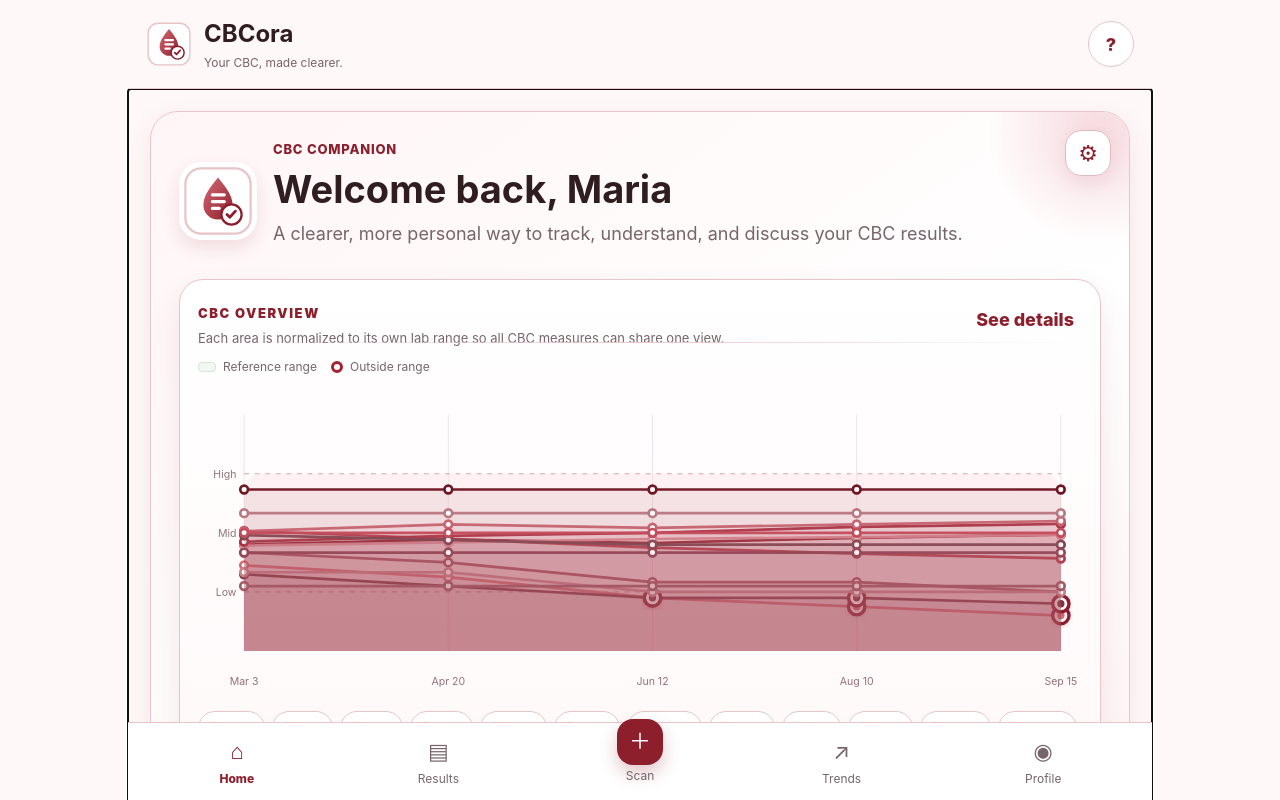
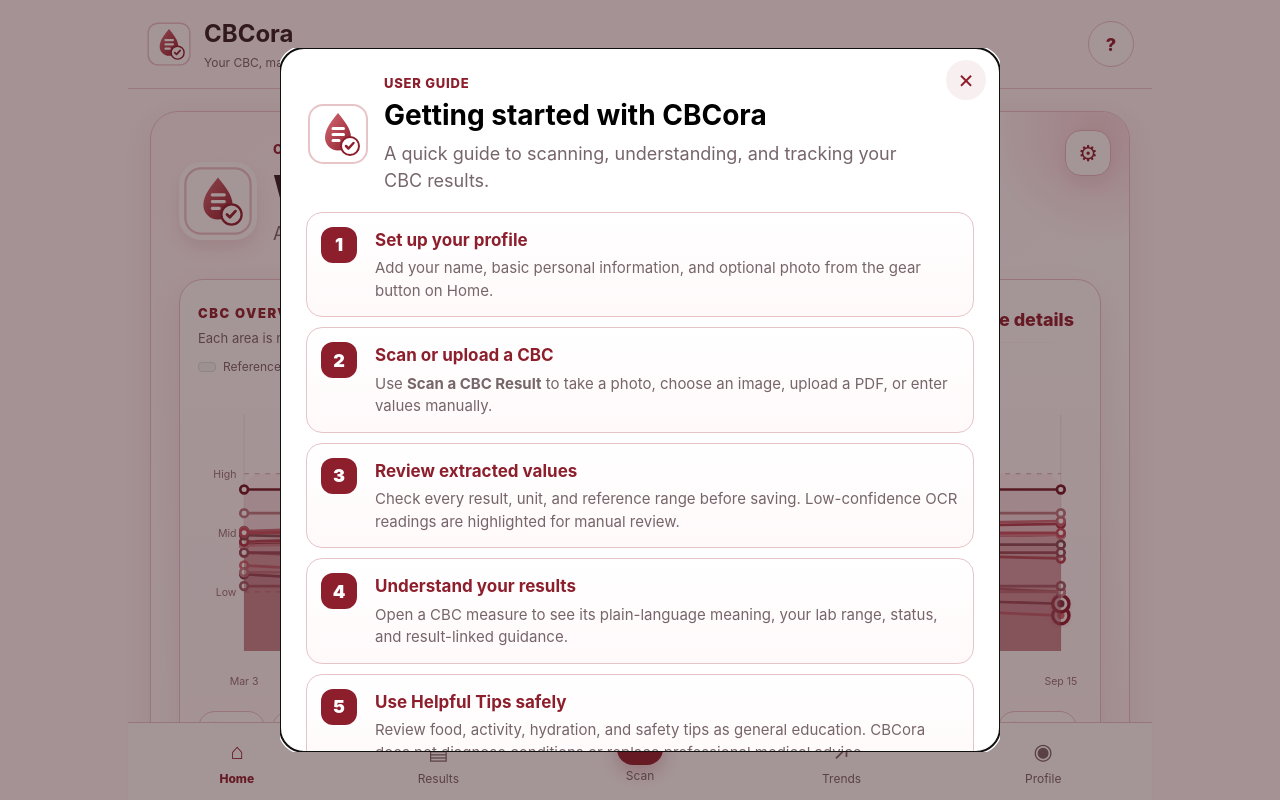
Before and after one commit to gigicampo/CBCora, a website: page public/index.html in a window 1280 px wide. Shown: the top 800 px of the page. Drawn offline with Linux system fonts and the light colour scheme.

Commit message:
Add files via upload

```diff
--- a/public/app.js
+++ b/public/app.js
@@ -57,15 +57,35 @@ const state = {
     localOnly:true
   },
   splashShown:false,
+  guideAutoChecked:false,
 };
 
 const app = document.getElementById('app');
 const infoDialog = document.getElementById('infoDialog');
+const guideDialog = document.getElementById('guideDialog');
 const topbar = document.querySelector('.topbar');
 const bottomNav = document.querySelector('.bottom-nav');
 
 document.getElementById('helpBtn').addEventListener('click',()=>infoDialog.showModal());
 document.querySelectorAll('.dialog-close,.dialog-close-action').forEach(b=>b.addEventListener('click',()=>infoDialog.close()));
+
+function guideStorageKey(){
+  const installed=(window.matchMedia && window.matchMedia('(display-mode: standalone)').matches) || window.navigator.standalone===true;
+  return installed?'cbcora_user_guide_seen_installed_v1':'cbcora_user_guide_seen_browser_v1';
+}
+function markGuideSeen(){try{localStorage.setItem(guideStorageKey(),'1')}catch(e){}}
+function hasSeenGuide(){try{return localStorage.getItem(guideStorageKey())==='1'}catch(e){return false}}
+function openUserGuide({firstUse=false}={}){
+  if(!guideDialog) return;
+  if(firstUse) markGuideSeen();
+  if(!guideDialog.open) guideDialog.showModal();
+}
+function maybeShowFirstUseGuide(){
+  if(state.guideAutoChecked) return;
+  state.guideAutoChecked=true;
+  if(!hasSeenGuide()) setTimeout(()=>openUserGuide({firstUse:true}),350);
+}
+document.querySelectorAll('.guide-close,.guide-finish').forEach(b=>b.addEventListener('click',()=>{markGuideSeen();guideDialog.close()}));
 
 document.addEventListener('click',e=>{
   const nav=e.target.closest('[data-nav]');
@@ -309,6 +329,7 @@ function renderHome(){
       ${combinedCBCTrendChart()}
       <div class="hero-actions single-action">
         <button class="btn primary scan-primary" data-nav="scan">📷 Scan a CBC Result</button>
+        <button class="btn ghost user-guide-home-btn" id="openUserGuideBtn">📖 User Guide</button>
       </div>
     </section>
     <div class="dashboard-grid">
@@ -338,6 +359,9 @@ function renderHome(){
       </section>
       <section class="card soft privacy"><span>🔒</span><div><strong>Privacy first</strong><p class="muted">This prototype keeps its demo data in your browser session. Production builds can support local-only storage and explicit cloud backup.</p></div></section>
     </div>`;
+  const guideBtn=document.getElementById('openUserGuideBtn');
+  if(guideBtn) guideBtn.addEventListener('click',()=>openUserGuide());
+  maybeShowFirstUseGuide();
 }
 
 function renderScan(){
--- a/public/index.html
+++ b/public/index.html
@@ -42,6 +42,26 @@
     </div>
   </dialog>
 
+  <dialog id="guideDialog" class="guide-dialog">
+    <div class="dialog-card guide-dialog-card">
+      <button class="guide-close" aria-label="Close User Guide">×</button>
+      <div class="guide-header">
+        <img src="/icon.svg" alt="CBCora logo" class="guide-logo">
+        <div><p class="eyebrow">User Guide</p><h2>Getting started with CBCora</h2><p class="muted">A quick guide to scanning, understanding, and tracking your CBC results.</p></div>
+      </div>
+      <div class="guide-steps">
+        <section class="guide-step"><span class="guide-number">1</span><div><h3>Set up your profile</h3><p>Add your name, basic personal information, and optional photo from the gear button on Home.</p></div></section>
+        <section class="guide-step"><span class="guide-number">2</span><div><h3>Scan or upload a CBC</h3><p>Use <strong>Scan a CBC Result</strong> to take a photo, choose an image, upload a PDF, or enter values manually.</p></div></section>
+        <section class="guide-step"><span class="guide-number">3</span><div><h3>Review extracted values</h3><p>Check every result, unit, and reference range before saving. Low-confidence OCR readings are highlighted for manual review.</p></div></section>
+        <section class="guide-step"><span class="guide-number">4</span><div><h3>Understand your results</h3><p>Open a CBC measure to see its plain-language meaning, your lab range, status, and result-linked guidance.</p></div></section>
+        <section class="guide-step"><span class="guide-number">5</span><div><h3>Use Helpful Tips safely</h3><p>Review food, activity, hydration, and safety tips as general education. CBCora does not diagnose conditions or replace professional medical advice.</p></div></section>
+        <section class="guide-step"><span class="guide-number">6</span><div><h3>Track, compare, and export</h3><p>Use Trends for detailed charts, compare two saved CBC reports, and use Print / Save as PDF when you want a clean summary to keep or discuss with your clinician.</p></div></section>
+      </div>
+      <div class="guide-safety"><strong>Important:</strong> Seek medical care for urgent symptoms or when advised by a healthcare professional. Do not use CBCora to self-diagnose or start treatment on your own.</div>
+      <button class="btn primary guide-finish">Start using CBCora</button>
+    </div>
+  </dialog>
+
   <script src="/app.js"></script>
 </body>
 </html>
--- a/public/styles.css
+++ b/public/styles.css
@@ -140,3 +140,22 @@ dialog{border:0;padding:0;background:transparent;max-width:560px;width:calc(100%
 .outlier-point{filter:url(#softShadow)}
 @media(max-width:760px){.home-gear-btn{top:14px;right:14px}.hero-profile{padding-right:50px}.aesthetic-chart-card{padding:14px}.aesthetic-chart-card .combined-chart-header{align-items:flex-start}.aesthetic-chart-card .combined-chart-header .chart-kicker{font-size:13px}.aesthetic-legend{gap:6px}.aesthetic-legend-item{padding:6px 9px}}
 @media(max-width:430px){.home-gear-btn{width:42px;height:42px;border-radius:14px;font-size:20px}.hero-profile{padding-right:44px}.aesthetic-chart-card .combined-chart-header{display:block}.aesthetic-chart-card .combined-chart-header .text-btn{padding-left:0}.aesthetic-chart-card{padding:12px}.aesthetic-legend-item{font-size:11px}}
+
+/* v1.0 first-use User Guide */
+.guide-dialog{max-width:720px;width:calc(100% - 24px);max-height:92vh}
+.guide-dialog-card{max-height:88vh;overflow:auto;padding:26px}
+.guide-header{display:flex;gap:14px;align-items:center;padding-right:44px;margin-bottom:18px}
+.guide-logo{width:64px;height:64px;border-radius:18px;flex:0 0 auto}
+.guide-header h2{margin-bottom:4px}
+.guide-header p{margin-bottom:0}
+.guide-close{position:absolute;right:14px;top:12px;width:40px;height:40px;border:0;border-radius:50%;background:#F7EFF0;color:var(--primary);font-size:25px;display:grid;place-items:center}
+.guide-steps{display:grid;gap:10px}
+.guide-step{display:grid;grid-template-columns:42px 1fr;gap:12px;align-items:start;padding:14px;border:1px solid var(--line);border-radius:16px;background:linear-gradient(180deg,#fff,#fff9fa)}
+.guide-number{width:36px;height:36px;border-radius:12px;background:var(--primary);color:#fff;display:grid;place-items:center;font-weight:900}
+.guide-step h3{margin:1px 0 4px;font-size:17px;color:var(--primary)}
+.guide-step p{margin:0;color:var(--muted);font-size:15px}
+.guide-safety{margin:14px 0;padding:13px 14px;border-radius:14px;background:#FFF8E8;border:1px solid #ECDCA7;color:#6E5521;font-size:14px}
+.guide-finish{width:100%}
+.user-guide-home-btn{margin-top:10px;border-color:#DDAEB6;background:#fff;color:var(--primary)}
+.user-guide-home-btn:hover{background:#FFF3F5}
+@media(max-width:520px){.guide-dialog-card{padding:20px 16px}.guide-header{align-items:flex-start}.guide-logo{width:54px;height:54px}.guide-step{grid-template-columns:36px 1fr;padding:12px}.guide-number{width:32px;height:32px;border-radius:10px}.guide-step p{font-size:14px}}
--- a/public/sw.js
+++ b/public/sw.js
@@ -1,4 +1,4 @@
-const CACHE='cbcora-v09';
+const CACHE='cbcora-v10';
 const CORE=[
   '/',
   '/index.html',
```
